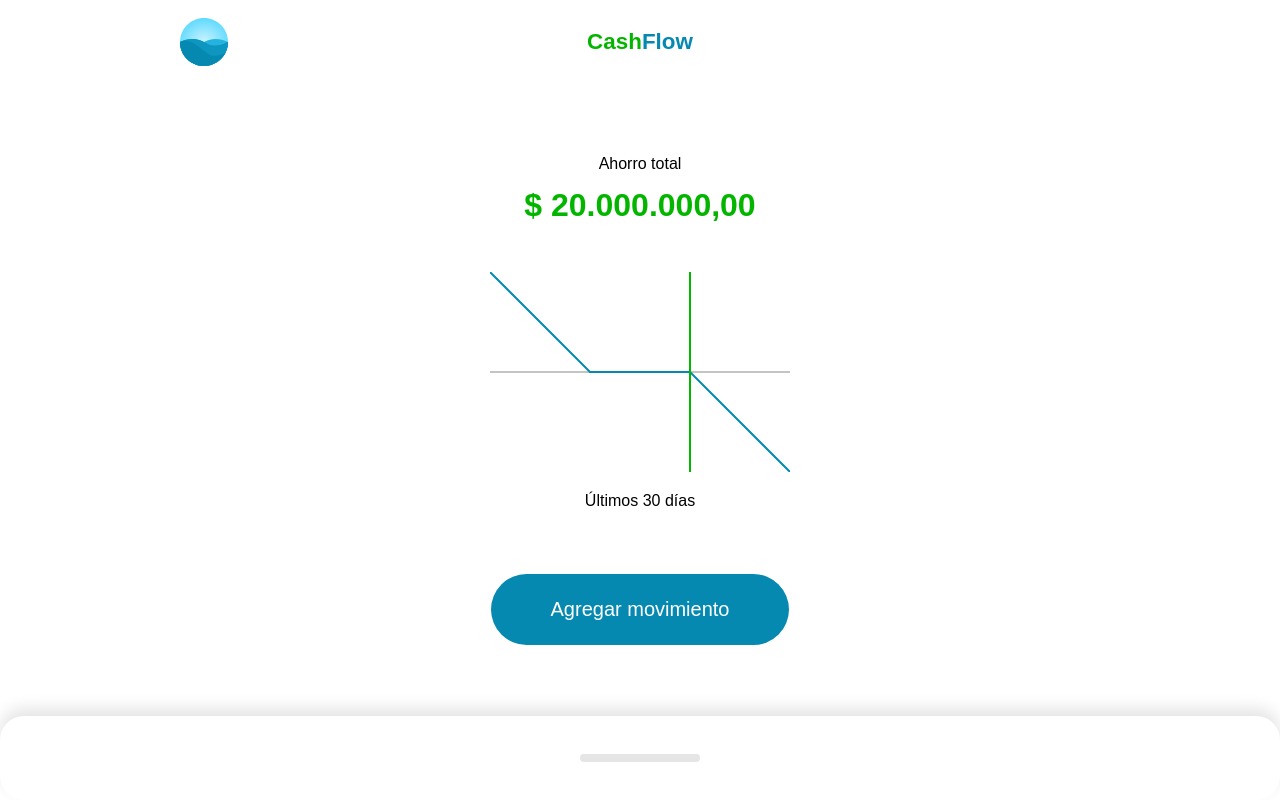
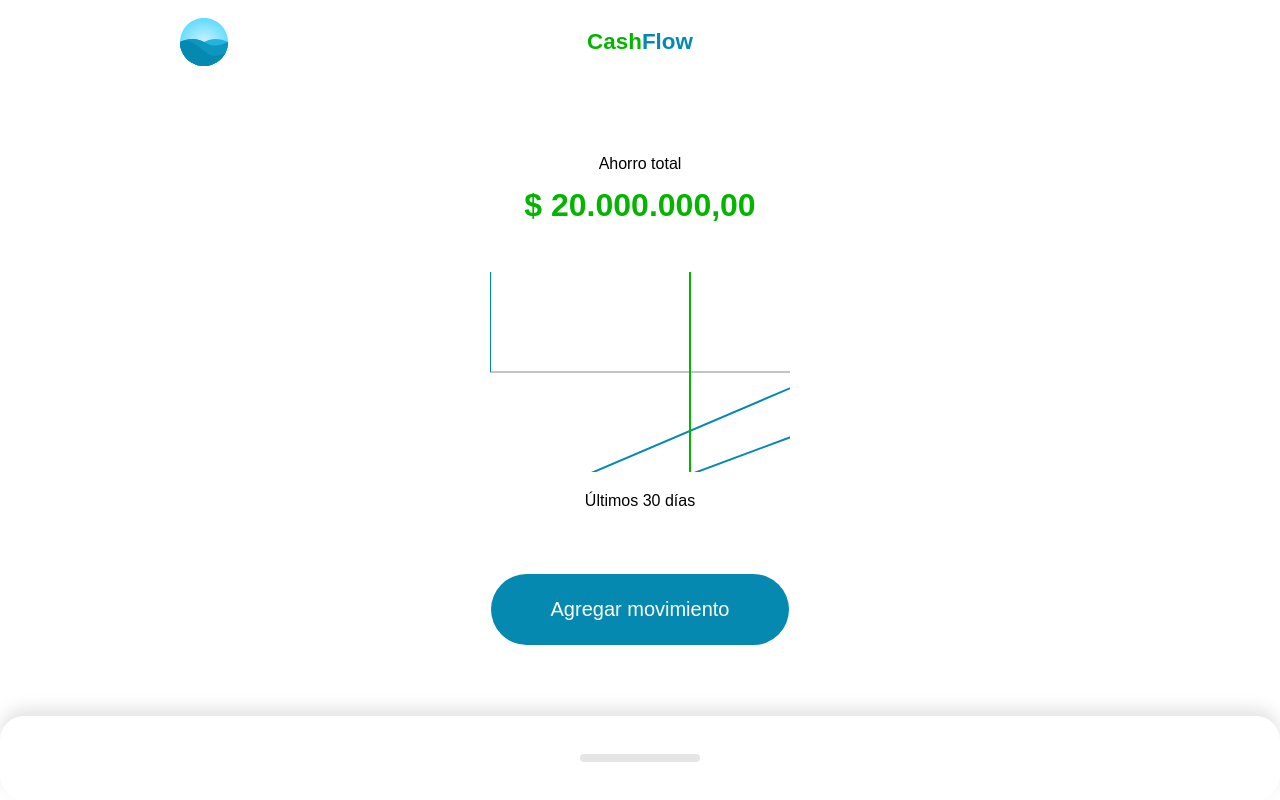
Before and after one commit to Andreseag/cashflow, a Vue app: page / in a window 1280 px wide. Built offline with nearby package versions, Linux system fonts and the light colour scheme.

Commit message:
feat: create logic to graphic component :sparkles:

```diff
--- a/src/components/Home.vue
+++ b/src/components/Home.vue
@@ -11,7 +11,7 @@
         :total-amount="20000000"
       >
         <template #graphic>
-          <Graphic />
+          <Graphic :amounts="amounts" />
         </template>
         <template #action>
           <Action />
@@ -50,6 +50,7 @@ export default {
     return {
       amount: null,
       label: null,
+      amounts: [100, 200, 500, 200, -400, -600, -300, 0, 300, 500],
       movements: [
         {
           id: 1,
--- a/src/components/Resume/Graphic.vue
+++ b/src/components/Resume/Graphic.vue
@@ -15,7 +15,7 @@
         fill="none"
         stroke="#0689B0"
         stroke-width="2"
-        points="0,0 100,100 200,100 300,200"
+        :points="points"
       />
       <line
         stroke="#04b500"
@@ -30,6 +30,39 @@
   </div>
 </template>
 
+<script setup >
+
+
+import { defineProps, computed } from 'vue';
+
+// Helper function to convert amounts to pixels
+const amountToPixels = () => {
+  const min = Math.min(...amounts);
+  const max = Math.max(...amounts);
+  return `${min}, ${max}`;
+};
+
+
+const { amounts } = defineProps({
+  amounts: {
+    type: Array,
+    default: () => []
+  }
+});
+
+const points = computed(() => {
+
+  const total = amounts.length;
+
+  return Array(total).fill(100).reduce((points, amount, index) => {
+    const x = (300 / total) * index + 1;
+    const y = amountToPixels(amount);
+    return `${points} ${x}, ${y}`;
+  }, '0, 100');
+});
+
+</script>
+
 <style scoped>
 svg {
   width: 100%;
```
